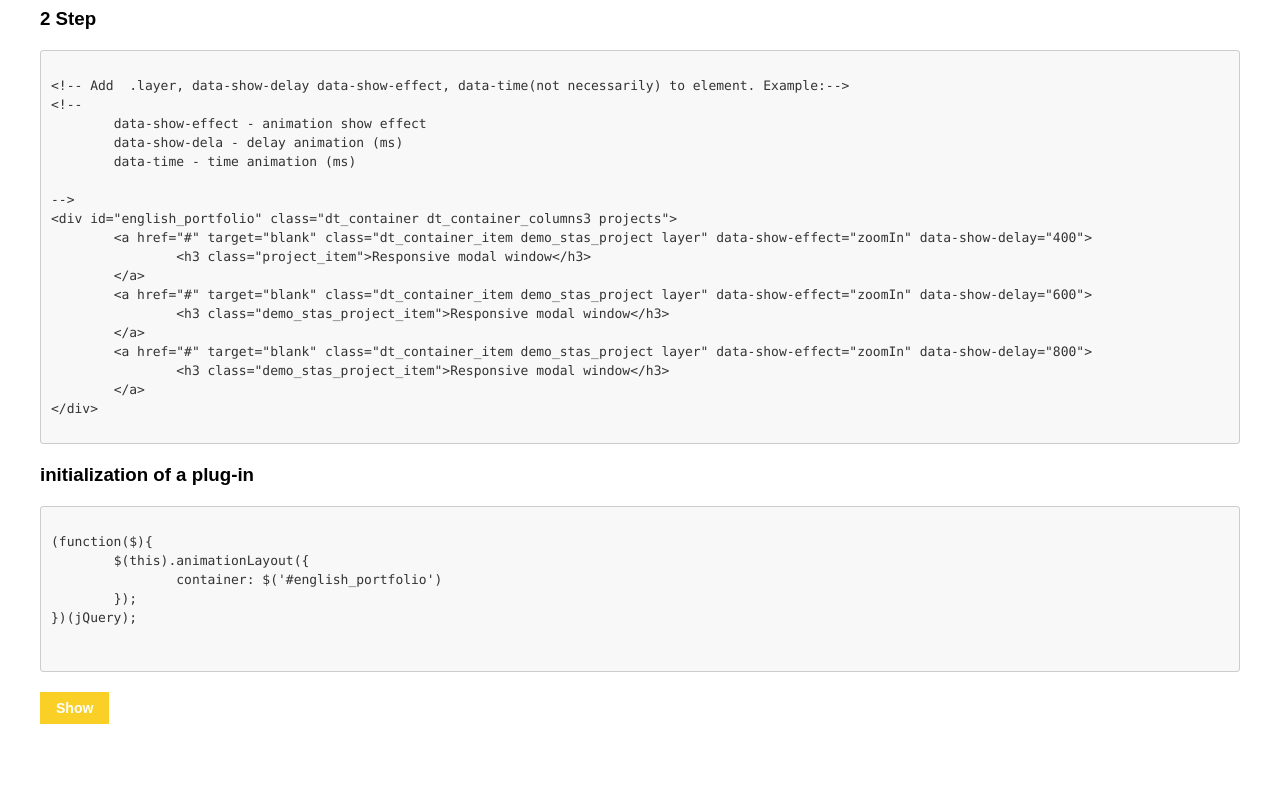
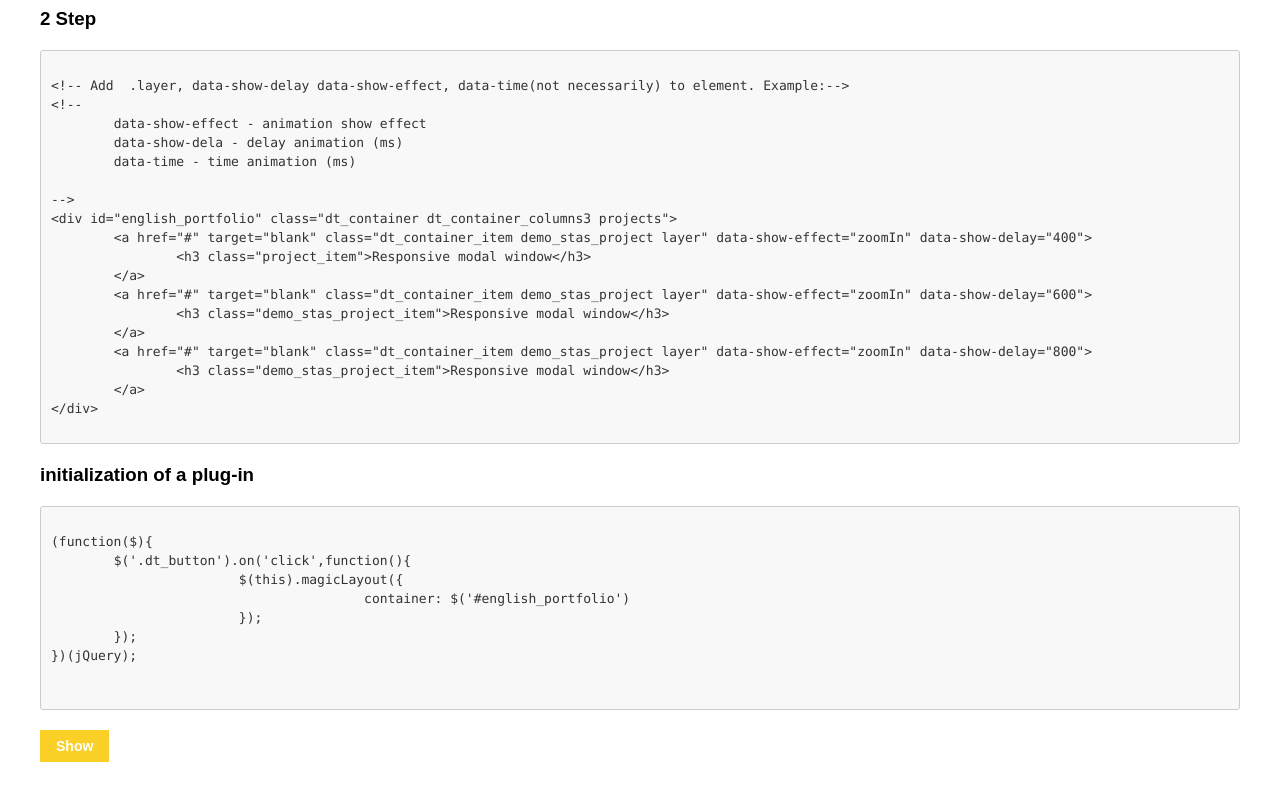
Before and after one commit to mikef1234/Restaurants, a plain HTML site: page documentation/index.html in a window 1280 px wide. Shown: the part 366-1166 px from the top of the page. Drawn offline with Linux system fonts and the light colour scheme.

Commit message:
fixed error in documentation

```diff
--- a/documentation/index.html
+++ b/documentation/index.html
@@ -80,8 +80,10 @@
 		<pre>
 			<code class="language-html" data-lang="javascript">
 (function($){
-	$(this).animationLayout({
-		container: $('#english_portfolio')
+	$('.dt_button').on('click',function(){
+			$(this).magicLayout({
+					container: $('#english_portfolio')
+			});
 	});
 })(jQuery);
 			</code>
```
